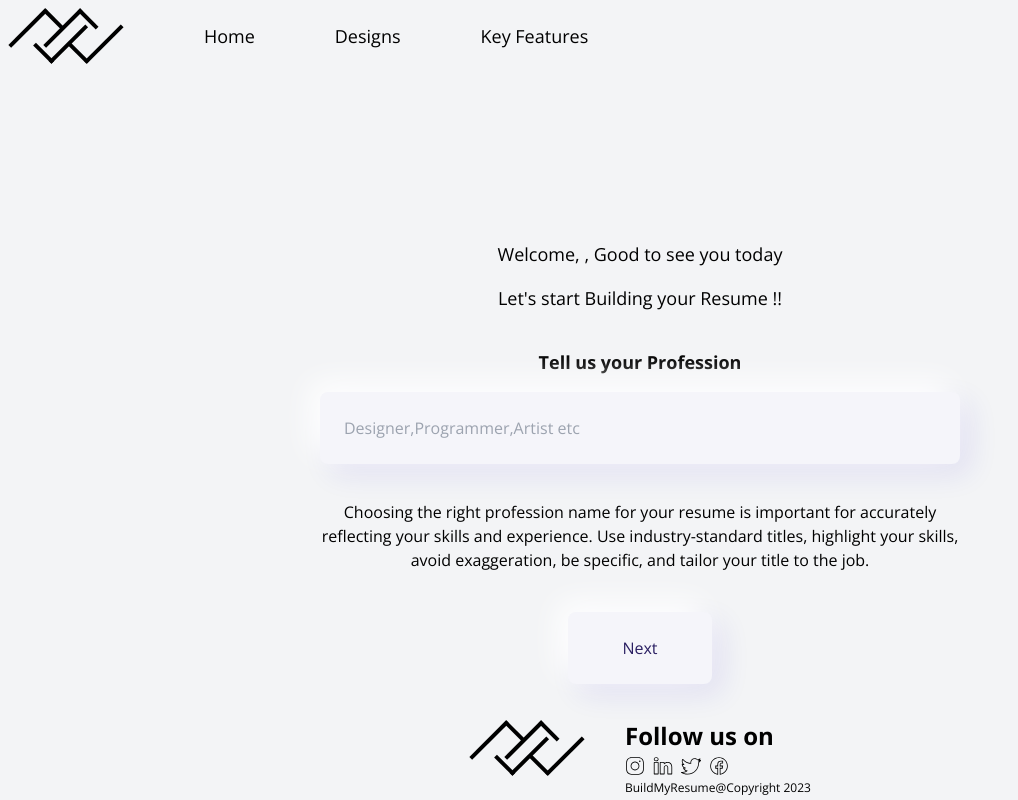
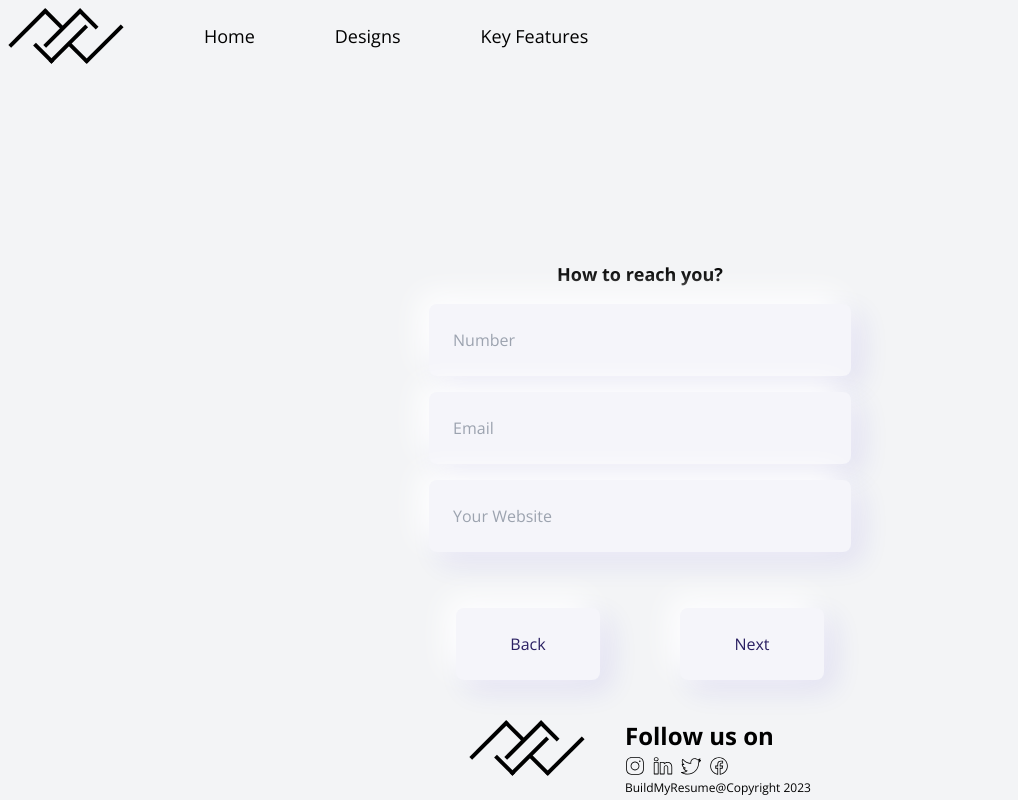
Before and after one commit to PrakashMandal-IV/Build_My_Resume, a React (Create React App) app: page /createdata in a window 1280 px wide. Shown: the whole page, without its empty margins (0-1018 px from the left). Built offline with nearby package versions, Linux system fonts and the light colour scheme.

Commit message:
Add : Contacts

```diff
--- a/src/Pages/CreateData.jsx
+++ b/src/Pages/CreateData.jsx
@@ -4,7 +4,7 @@ import styled from 'styled-components'
 const CreateData = () => {
     const searchParams = new URLSearchParams(window.location.search);
 
-    const [Form, SetForm] = useState(1)
+    const [Form, SetForm] = useState(3)
     const [Scale, SetScale] = useState('scale-0')
     useEffect(() => {
         SetUserName(searchParams.get('Name'))
@@ -17,6 +17,9 @@ const CreateData = () => {
     const [UserName, SetUserName] = useState('')
     const [Profession, SetProfession] = useState('')
     const [AboutMe,SetAboutMe] = useState('')
+    const [Contacts,SetContacts] = useState({Number:"",
+    Email:"",
+    Link:""})
     function NextClick() {
         SetScale('scale-0')
         setTimeout(() => {
@@ -32,10 +35,25 @@ const CreateData = () => {
             SetScale('')
         }, 200);
     }
+    function AddContacts(type,value){
+        var ContactData={
+            Number:Contacts.Number,
+            Email:Contacts.Email,
+            Link:Contacts.Link
+        }
+        if(type==='number'){
+            ContactData.Number = value
+        }else if(type==='email'){
+            ContactData.Email = value
+        }else if(type==='link'){
+            ContactData.Link = value
+        }
+        SetContacts(ContactData)
+    }
     return (<>
         <div className="flex flex-col w-full max-w-[1920px] h-[60vh] md:max-h-[1920px] mt-[30vh]">
             {/* {"Intro"} */}
-            <div className={"mx-auto w-full transition-transform flex flex-col px-10 h-auto mb-10" + Scale}>
+            <div className={"mx-auto w-full transition-all flex flex-col px-10 h-auto mb-10 " + Scale}>
                 {Form === 1 && (<>
                     <div className="mx-auto text-center flex flex-col gap-4 ">
                         <p className=" text-lg">Welcome, <b> {UserName}</b>, Good to see you today</p>
@@ -52,6 +70,14 @@ const CreateData = () => {
                         <p className="text-lg font-bold mt-5">Alright, How will u introduce your self?</p>
                         <textarea placeholder="About Yourself !!" style={{boxShadow:"-10px -10px 30px 0 #fff, 10px 10px 30px 0 #1d0dca17"}} className="p-2 rounded-md h-36 w-96 outline-none bg-[#f5f5fa]" value={AboutMe} onChange={(e) => SetAboutMe(e.target.value)} />
                     </div>
+                </>)}
+                {Form === 3 && (<>
+                    <div className="mx-auto text-center flex flex-col gap-4">
+                        <p className="text-lg font-bold mt-5 mx-32">How to reach you?</p>
+                        <InputBox placeholder="Number" value={Contacts.Number} onChange={(e) =>AddContacts("number",e.target.value)} />
+                        <InputBox placeholder="Email" value={Contacts.Email} onChange={(e) => AddContacts("email",e.target.value)} />
+                        <InputBox placeholder="Your Website" value={Contacts.Link} onChange={(e) => AddContacts("link",e.target.value)} />
+                        </div>
                 </>)}
             </div>
             <div className="mx-auto mt-auto flex gap-20 mb-10">
```
